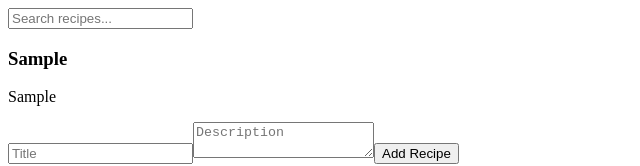
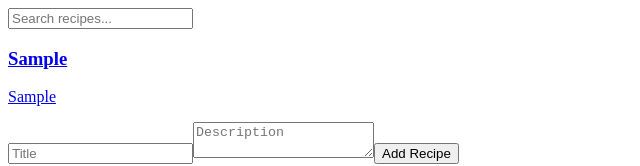
Before and after one commit to Judiedesigns/alx-fe-reactjs, a React (Vite) app in the folder recipe-sharing-app/: page / in a window 1280 px wide. Both pictures are taken after typing "Sample", "Sample" into the empty fields and a click on the button "Add Recipe". Shown: the top 166 px of the page, without its empty margins (0-640 px from the left). Built offline with nearby package versions, Linux system fonts and the light colour scheme.

Commit message:
added search and filter functionality

```diff
--- a/recipe-sharing-app/src/components/RecipeList.jsx
+++ b/recipe-sharing-app/src/components/RecipeList.jsx
@@ -1,33 +1,35 @@
 import useRecipeStore from './recipeStore';
-import { useNavigate } from 'react-router-dom'
+import { Link } from 'react-router-dom';
 import SearchBar from './SearchBar';
 
 const RecipeList = () => {
   const recipes = useRecipeStore(state => state.recipes);
   const filteredRecipes = useRecipeStore(state => state.filteredRecipes);
   const searchTerm = useRecipeStore(state => state.searchTerm);
-const navigate = useNavigate();
 
   const displayList = searchTerm ? filteredRecipes : recipes;
 
   return (
     <div>
       <SearchBar />
+
       {displayList.length === 0 ? (
         <p>No recipes found.</p>
       ) : (
         displayList.map(recipe => (
-                <div
+          <Link
             key={recipe.id}
-                    onClick={() => navigate(`/recipe/${recipe.id}`)}
-                    style={{ cursor: 'pointer', marginBottom: '1rem' }}
+            to={`/recipe/${recipe.id}`}
           >
+            <div>
               <h3>{recipe.title}</h3>
               <p>{recipe.description}</p>
             </div>
+          </Link>
         ))
       )}
     </div>
   );
 };
-export default RecipeList
+
+export default RecipeList;
```
Lines whose indentation alone changed are shown as unchanged.
